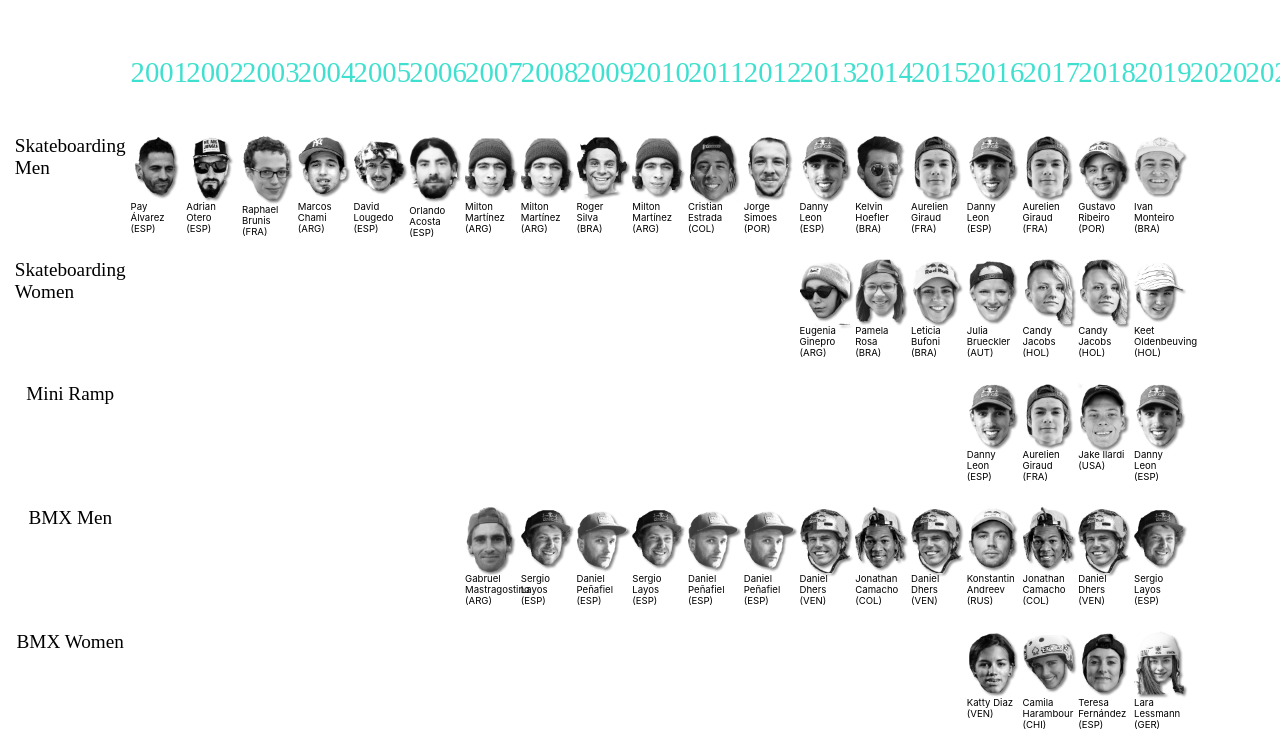
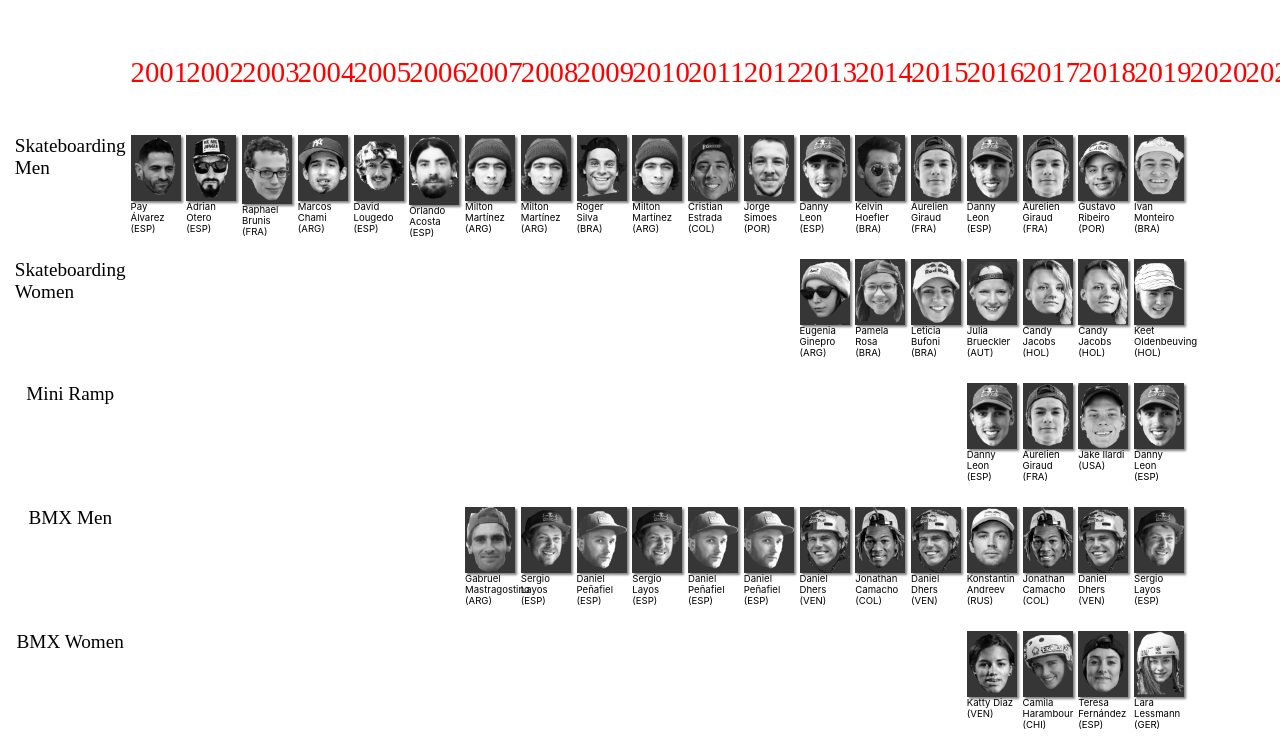
Before and after one commit to screeeen/Plot, a React (Create React App) app: page / in a window 1280 px wide. Shown: the top 753 px of the page. Built offline with nearby package versions, Linux system fonts and the light colour scheme.

Commit message:
height again

```diff
--- a/src/StyledMovi.js
+++ b/src/StyledMovi.js
@@ -23,8 +23,8 @@ export const CellStyle = styled.div`
   height: 100%;
   min-height: 60px;
   max-height: 80px;
-  min-width: 10px;
-  max-width: 20px;
+  /* min-width: 10px;
+  max-width: 20px; */
   padding: 2px;
   font-size: 0.4em;
 
@@ -36,7 +36,7 @@ export const CellStyle = styled.div`
     font-size: 1.8em;
     padding: 0px 0.1em;
     min-width: 40px;
-    color: turquoise;
+    color: red;
   }
   /* BIG */
   @media (min-width: 768px) {
@@ -57,8 +57,9 @@ export const TitleCell = styled(CellStyle)`
   font-size: 1.2em;
 `;
 export const ImgSt = styled.img`
-  max-height: 60%;
+  max-height: 100px;
   /* width: 100%; */
+  background-color: red;
   filter: grayscale(100%) drop-shadow(2px 2px 1px gray);
   z-index: 1;
 
```
